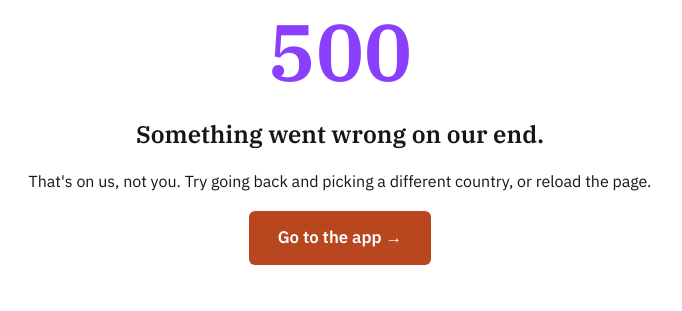
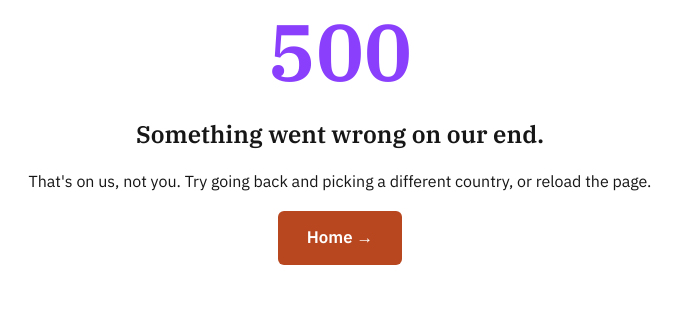
Before and after one commit to edimaudo/Atoll, a FastAPI app: template templates/500.html in a window 1280 px wide. Shown: the part 185-496 px from the top of the page, without its empty margins (300-982 px from the left). Run offline with FastAPI, Linux system fonts and the light colour scheme; the template is opened without the code that fills it, so the values that code supplies are empty; some libraries are stand-ins or nearby versions.

Commit message:
Update 500.html

```diff
--- a/templates/500.html
+++ b/templates/500.html
@@ -7,6 +7,6 @@
     <h1>500</h1>
     <h2>Something went wrong on our end.</h2>
     <p>That's on us, not you. Try going back and picking a different country, or reload the page.</p>
-    <a href="/app" class="btn-cta">Go to the app →</a>
+    <a href="/" class="btn-cta">Home →</a>
 </div>
 {% endblock %}
```
